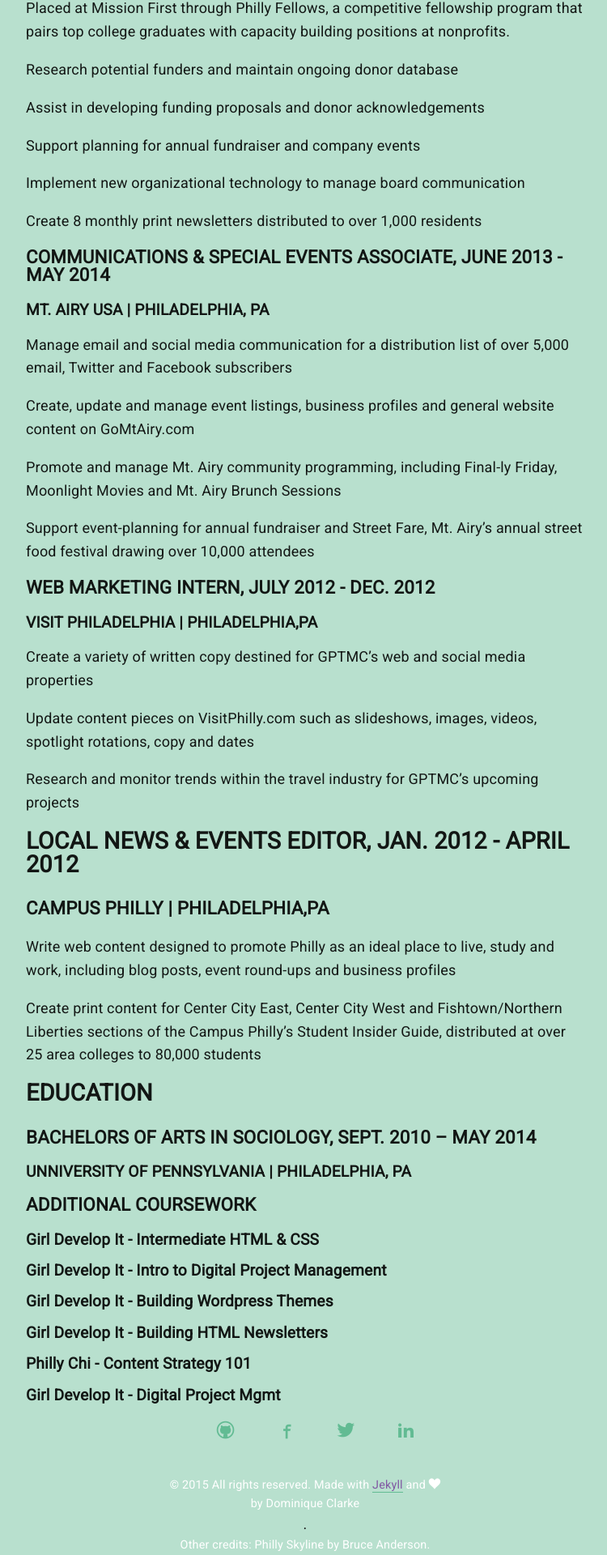
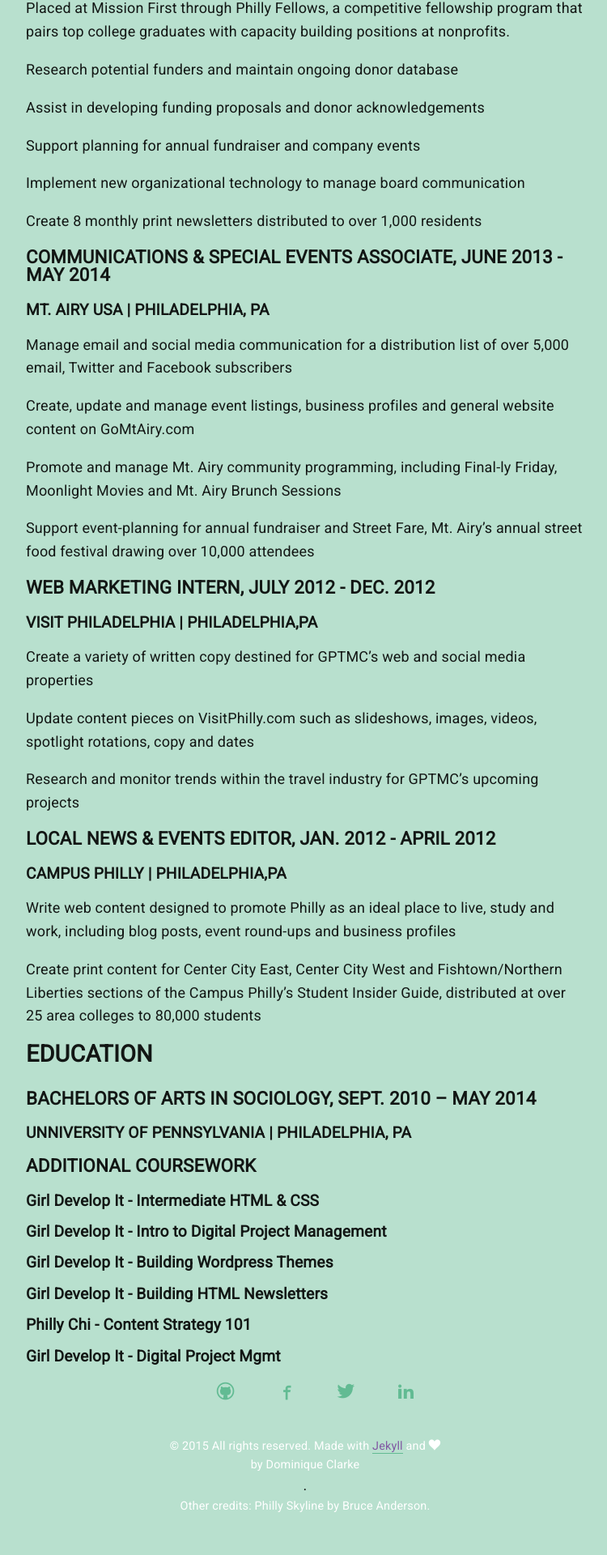
Before and after one commit to dominiqueclarke/portfolio, a Jekyll site: the page built from resume.md, in a window 1280 px wide. Shown: the part 1091-3011 px from the top of the page at 81% size, without its empty margins (263-1013 px from the left). Built offline with Jekyll 4.4.1, drawn with Linux system fonts in a browser that asks for light colours; nearby versions of some CDN libraries; some web fonts are replaced; a script that is not in the unit is left out; after the commit the page ends 2963 px from its top, so only the background shows below that.

```diff
--- a/resume.md
+++ b/resume.md
@@ -44,9 +44,9 @@ Placed at Mission First through Philly Fellows, a competitive fellowship program
 
 * Research and monitor trends within the travel industry for GPTMC’s upcoming projects
 
-## LOCAL NEWS & EVENTS EDITOR, JAN. 2012 - APRIL 2012
+### LOCAL NEWS & EVENTS EDITOR, JAN. 2012 - APRIL 2012
 
-### CAMPUS PHILLY | PHILADELPHIA,PA
+#### CAMPUS PHILLY | PHILADELPHIA,PA
 
 * Write web content designed to promote Philly as an ideal place to live, study and work, including blog posts, event round-ups and business profiles
 
```
Also changed, not shown: 3 other files.
